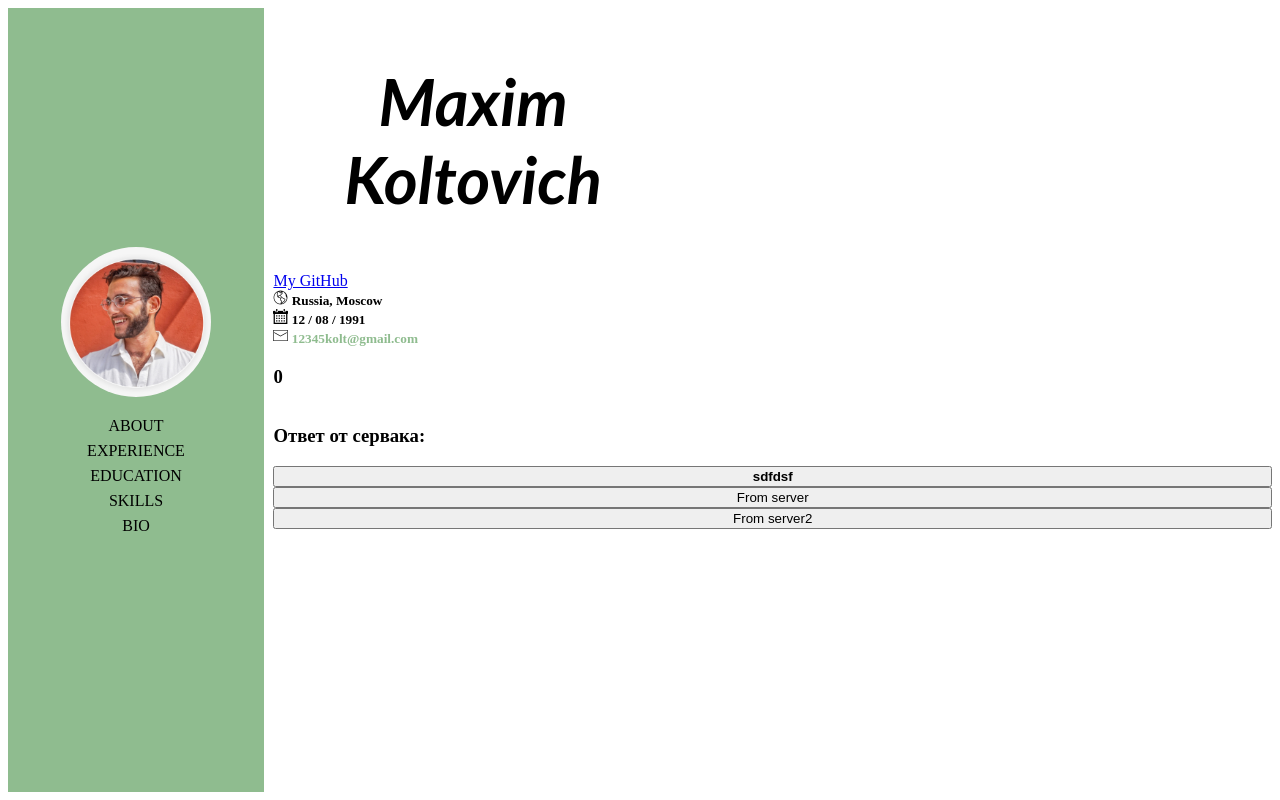
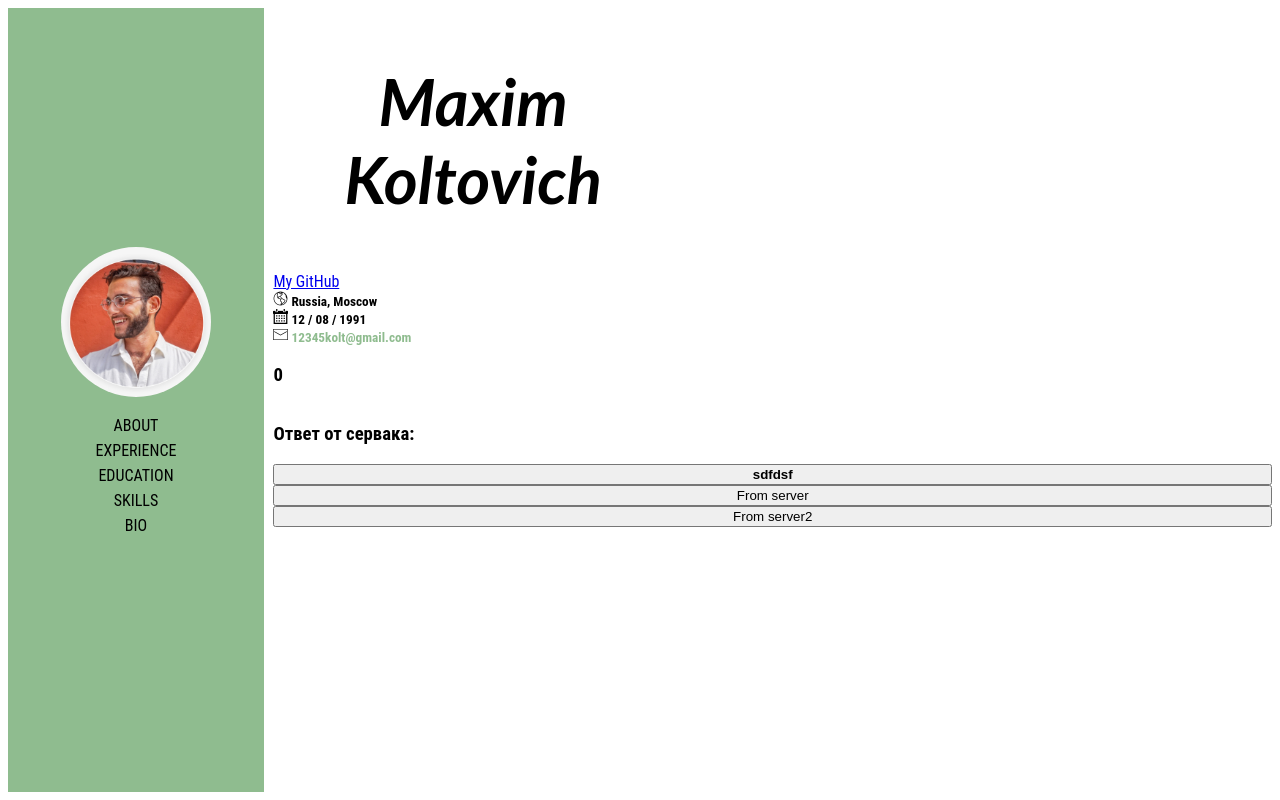
Before and after one commit to maxkolt/new-vue, a Vue app: page / in a window 1280 px wide. Built offline with nearby package versions, Linux system fonts and the light colour scheme.

Commit message:
resume на vue, начальный этап

```diff
--- a/src/App.vue
+++ b/src/App.vue
@@ -135,4 +135,8 @@ h5 {
   line-height: 25px;
 }
 
+#app {
+  font-family: 'Roboto Condensed', sans-serif;
+}
+
 </style>
```
